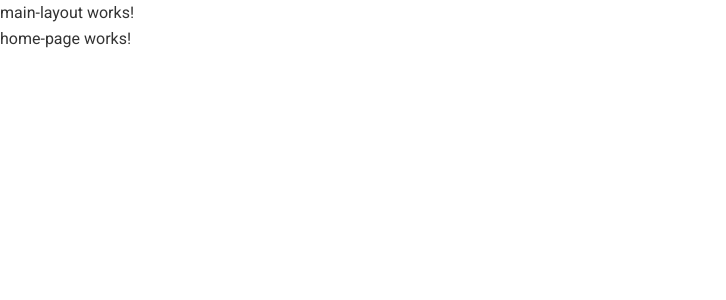
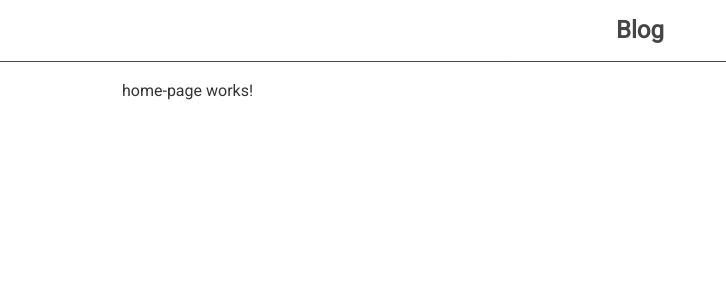
Before and after one commit to olehantykuz/angular-blog, an Angular app: page / in a window 1280 px wide. Shown: the top 300 px of the page, without its empty margins (0-726 px from the left). Built offline with nearby package versions, Linux system fonts and the light colour scheme.

Commit message:
added html to main-layout

```diff
--- a/src/app/shared/components/main-layout/main-layout.component.html
+++ b/src/app/shared/components/main-layout/main-layout.component.html
@@ -1,3 +1,7 @@
-<p>main-layout works!</p>
+<nav class="navbar main">
+  <h1>Blog</h1>
+</nav>
 
-<router-outlet></router-outlet>
+<div class="container">
+  <router-outlet></router-outlet>
+</div>
```
